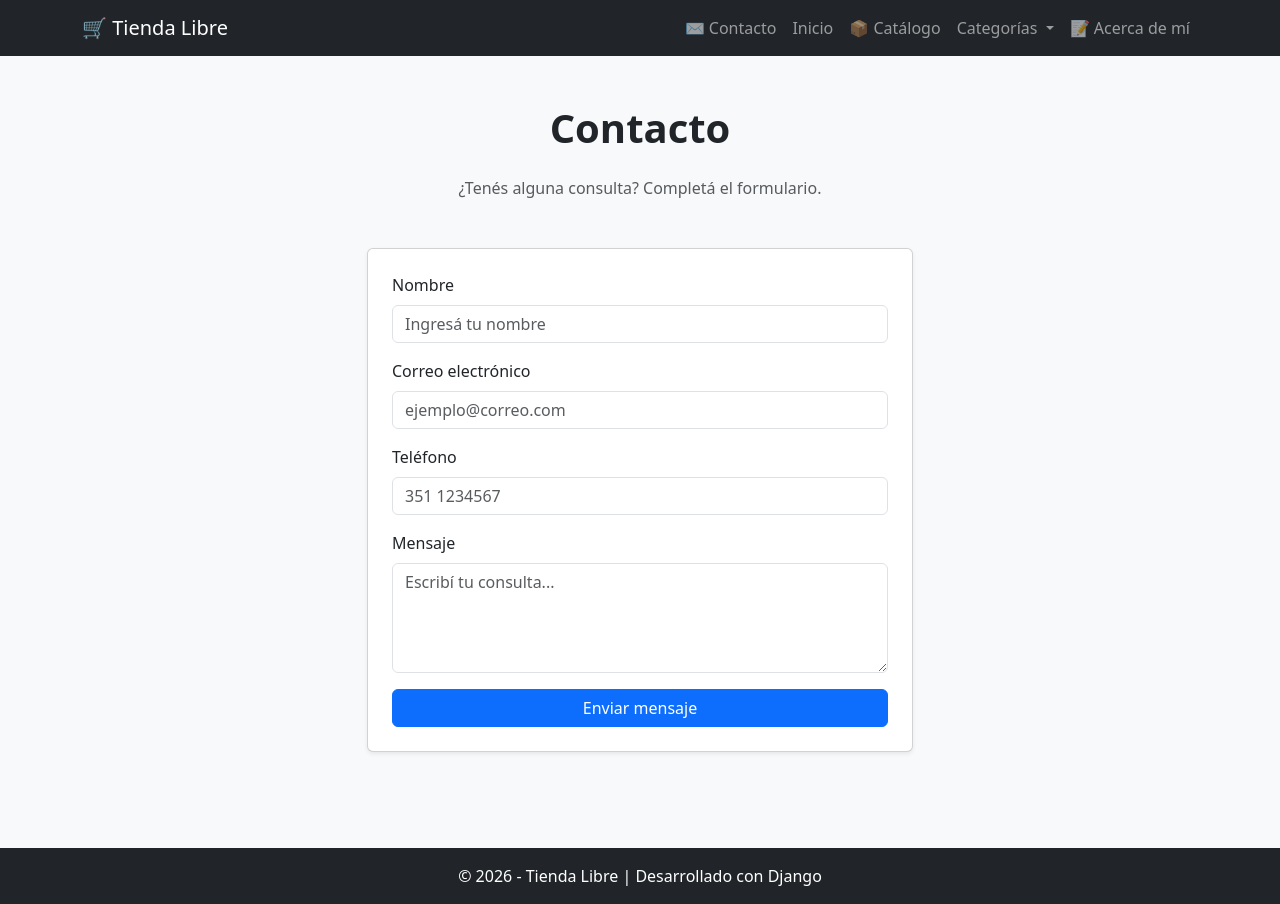
After one commit to Villada-PG3/trabajo-practico-tienda-libre-fmedins, a Django app: page /contacto/ in a window 1280 px wide. The commit adds this page. Run offline with Django 5.2, Linux system fonts and the light colour scheme; data that the repository does not hold is empty.

Commit message:
feat: formulario de contacto con validacion

```diff
--- /dev/null
+++ b/tiendalibre/forms.py
@@ -0,0 +1,39 @@
+from django import forms
+
+
+class ContactoForm(forms.Form):
+    nombre = forms.CharField(
+        max_length=100,
+        label="Nombre",
+        widget=forms.TextInput(attrs={
+            "class": "form-control",
+            "placeholder": "Ingresá tu nombre"
+        })
+    )
+
+    email = forms.EmailField(
+        label="Correo electrónico",
+        widget=forms.EmailInput(attrs={
+            "class": "form-control",
+            "placeholder": "ejemplo@correo.com"
+        })
+    )
+
+    telefono = forms.CharField(
+        max_length=20,
+        required=False,
+        label="Teléfono",
+        widget=forms.TextInput(attrs={
+            "class": "form-control",
+            "placeholder": "351 1234567"
+        })
+    )
+
+    mensaje = forms.CharField(
+        label="Mensaje",
+        widget=forms.Textarea(attrs={
+            "class": "form-control",
+            "placeholder": "Escribí tu consulta...",
+            "rows": 4
+        })
+    )
--- a/tiendalibre/templates/tiendalibre/_navbar.html
+++ b/tiendalibre/templates/tiendalibre/_navbar.html
@@ -21,6 +21,12 @@
         <div class="collapse navbar-collapse" id="navbarNav">
 
             <ul class="navbar-nav ms-auto">
+
+                <li class="nav-item">
+                    <a class="nav-link" href="{% url 'contacto' %}">
+                        ✉️ Contacto
+                    </a>
+                </li>
 
                 <li class="nav-item">
                     <a class="nav-link" href="{% url 'home' %}">
--- /dev/null
+++ b/tiendalibre/templates/tiendalibre/contacto.html
@@ -0,0 +1,69 @@
+
+{% extends 'tiendalibre/base.html' %}
+
+{% block title %}Contacto - Tienda Libre{% endblock %}
+
+{% block content %}
+
+<div class="container py-5">
+
+    <h1 class="text-center mb-4">Contacto</h1>
+
+    <p class="text-center text-muted mb-5">
+        ¿Tenés alguna consulta? Completá el formulario.
+    </p>
+
+    <div class="row justify-content-center">
+        <div class="col-md-7 col-lg-6">
+
+            {% if enviado %}
+            <div class="alert alert-success" role="alert">
+                ¡Formulario recibido correctamente!
+            </div>
+            {% endif %}
+
+            <div class="card shadow-sm">
+                <div class="card-body p-4">
+
+                    <form method="POST">
+                        {% csrf_token %}
+
+                        {% for campo in form %}
+                        <div class="mb-3">
+
+                            <label for="{{ campo.id_for_label }}"
+                                   class="form-label">
+                                {{ campo.label }}
+                            </label>
+
+                            <div>
+                                {{ campo }}
+                            </div>
+
+                            {% if campo.errors %}
+                            <div class="text-danger small mt-1">
+                                {% for error in campo.errors %}
+                                    <div>{{ error }}</div>
+                                {% endfor %}
+                            </div>
+                            {% endif %}
+
+                        </div>
+                        {% endfor %}
+
+                        <button type="submit"
+                                class="btn btn-primary w-100">
+                            Enviar mensaje
+                        </button>
+
+                    </form>
+
+                </div>
+            </div>
+
+        </div>
+    </div>
+
+</div>
+
+{% endblock %}
--- a/tiendalibre/urls.py
+++ b/tiendalibre/urls.py
@@ -7,4 +7,5 @@ urlpatterns = [
     path('catalogo/', views.CatalogoView.as_view(), name='catalogo'),
     path('producto/<int:pk>/', views.ProductoDetailView.as_view(), name='detalle_producto'),
     path('categoria/<slug:slug>/', views.CategoriaView.as_view(), name='categoria'),
+    path("contacto/", views.contacto, name="contacto"),
 ]
--- a/tiendalibre/views.py
+++ b/tiendalibre/views.py
@@ -2,6 +2,7 @@ from django.db.models import Q
 from django.shortcuts import render, get_object_or_404
 from django.views.generic import TemplateView, ListView, DetailView
 from .models import Producto
+from .forms import ContactoForm
 
 
 class HomeView(TemplateView):
@@ -56,3 +57,21 @@ class ProductoDetailView(DetailView):
     model = Producto
     template_name = "tiendalibre/detalle.html"
     context_object_name = "producto"
+
+def contacto(request):
+    enviado = False
+
+    if request.method == "POST":
+        form = ContactoForm(request.POST)
+
+        if form.is_valid():
+            enviado = True
+            form = ContactoForm()
+
+    else:
+        form = ContactoForm()
+
+    return render(request, "tiendalibre/contacto.html", {
+        "form": form,
+        "enviado": enviado
+    })
```
